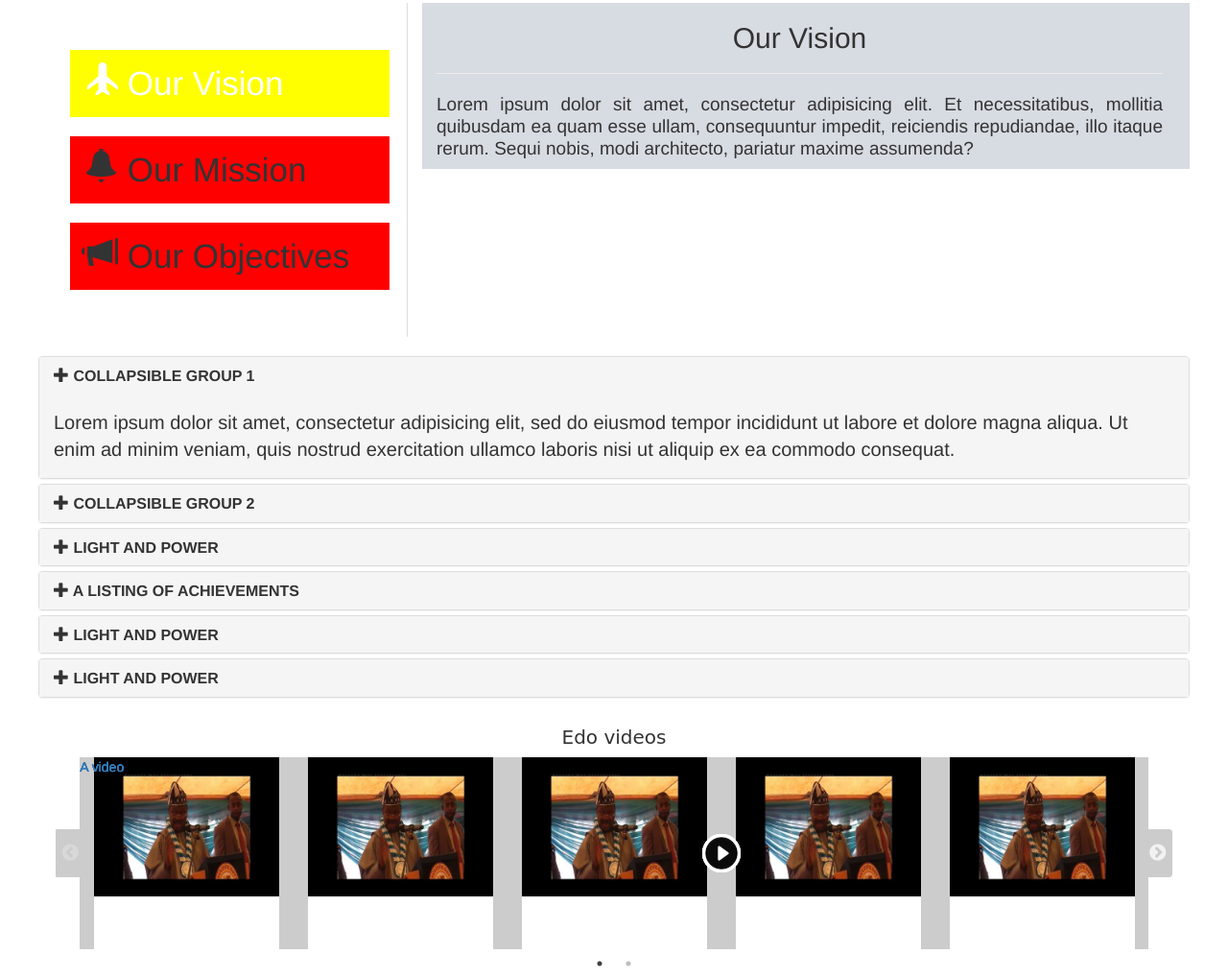
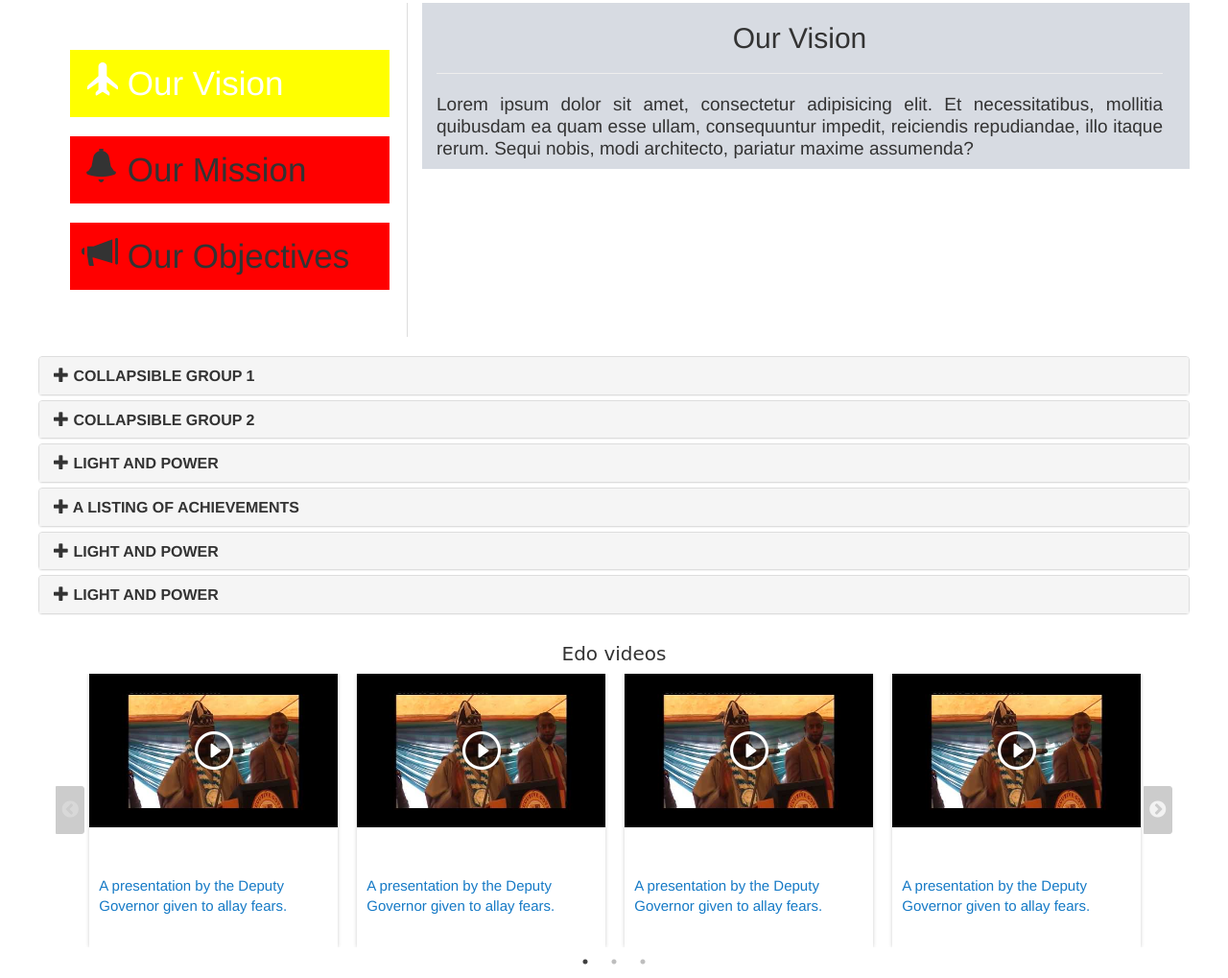
Before and after one commit to oneEyedSunday/edsg_invest, a plain HTML site: page index.html in a window 1280 px wide. Shown: the part 347-1366 px from the top of the page at 96% size. Drawn offline with nearby package versions, Linux system fonts and the light colour scheme.

Commit message:
Completed

```diff
--- a/glyphicon_change.js
+++ b/glyphicon_change.js
@@ -1,5 +1,4 @@
 $('.collapse').on('shown.bs.collapse', function(){
-  console.log($(this));
 $(this).parent().find(".glyphicon-plus").removeClass("glyphicon-plus").addClass("glyphicon-minus").closest(".panel-heading").addClass("active-panel");
 }).on('hidden.bs.collapse', function(){
 $(this).parent().find(".glyphicon-minus").removeClass("glyphicon-minus").addClass("glyphicon-plus").closest(".panel-heading").removeClass("active-panel");
--- a/index.html
+++ b/index.html
@@ -104,13 +104,12 @@
             <div class="panel panel-default">
               <div class="panel-heading"><a data-toggle="collapse" data-parent="#accordion" href="#collapse1">
                 <h4 class="panel-title">
-
                     <span class="glyphicon glyphicon-plus"></span>
                   Collapsible Group 1
                 </h4>
               </div>
                 </a>
-              <div id="collapse1" class="panel-collapse collapse in">
+              <div id="collapse1" class="panel-collapse collapse">
                 <div class="panel-body">Lorem ipsum dolor sit amet, consectetur adipisicing elit,
                 sed do eiusmod tempor incididunt ut labore et dolore magna aliqua. Ut enim ad
                 minim veniam, quis nostrud exercitation ullamco laboris nisi ut aliquip ex ea
@@ -215,78 +214,86 @@
         <!-- <div data-slick='{"slidesToShow": 4, "slidesToScroll": 4}' class="mySlick"> -->
         <div class="slider mySlick">
           <div class="sb-col-md-3 sb-col-sm-4 sb-col-xs-12">
-            <div class="sbvideo">
-              <div class="sbthumbnail">
-                <a href="https://www.youtube.com/watch?v=Ht1hhQ_IQ1g" target="_self" class="sbplay sbmagvid">
-                  <img src="img/default_tbnail.jpg" alt="">
+            <div class="video-block">
+              <div class="thumbnail-block">
+                <a href="https://www.youtube.com/watch?v=Ht1hhQ_IQ1g" target="_self" class="">
+                    <img src="img/default_tbnail.jpg" alt="" class="">
+                    <span class="play-bg"></span>
                 </a>
               </div>
-              <div class="sbcontent">
-                <a href="https://www.youtube.com/watch?v=Ht1hhQ_IQ1g" target="_self" class="sbplay sbmagvid">A video</a>
-                <!-- <div class="sbclear"></div>
-                <div class="sbclear"></div> -->
-              </div>
-              <div class="sbclear"></div>
-            </div>
-            <div class="sbclear"></div>
-          </div>
-          <div class="sb-col-md-3 sb-col-sm-4 sb-col-xs-12">
-            <div class="sbvideo">
-              <div class="sbthumbnail">
-                <a href="https://www.youtube.com/watch?v=Ht1hhQ_IQ1g" target="_self" class="sbplay sbmagvid">
-                    <img src="img/default_tbnail.jpg" alt="">
-                </a>
-              </div>
-              <div class="sbcontent">
-                <a href="https://www.youtube.com/watch?v=Ht1hhQ_IQ1g" target="_self" class="sbplay sbmagvid">A video</a>
+              <div class="meta"></div>
+              <div class="content-block">
+                <a href="https://www.youtube.com/watch?v=Ht1hhQ_IQ1g" target="_self" class="">A presentation by the Deputy Governor given to allay fears.</a>
               </div>
             </div>
           </div>
           <div class="sb-col-md-3 sb-col-sm-4 sb-col-xs-12">
-            <div class="sbvideo">
-              <div class="sbthumbnail">
-                <a href="https://www.youtube.com/watch?v=Ht1hhQ_IQ1g" target="_self" class="sbplay sbmagvid">
-                    <img src="img/default_tbnail.jpg" alt="">
+            <div class="video-block">
+              <div class="thumbnail-block">
+                <a href="https://www.youtube.com/watch?v=Ht1hhQ_IQ1g" target="_self" class="">
+                    <img src="img/default_tbnail.jpg" alt="" class="">
+                    <span class="play-bg"></span>
                 </a>
               </div>
-              <div class="sbcontent">
-                <a href="https://www.youtube.com/watch?v=Ht1hhQ_IQ1g" target="_self" class="sbplay sbmagvid">A video</a>
+              <div class="meta"></div>
+              <div class="content-block">
+                <a href="https://www.youtube.com/watch?v=Ht1hhQ_IQ1g" target="_self" class="">A presentation by the Deputy Governor given to allay fears.</a>
               </div>
             </div>
           </div>
           <div class="sb-col-md-3 sb-col-sm-4 sb-col-xs-12">
-            <div class="sbvideo">
-              <div class="sbthumbnail">
-                <a href="https://www.youtube.com/watch?v=Ht1hhQ_IQ1g" target="_self" class="sbplay sbmagvid">
-                    <img src="img/default_tbnail.jpg" alt="">
+            <div class="video-block">
+              <div class="thumbnail-block">
+                <a href="https://www.youtube.com/watch?v=Ht1hhQ_IQ1g" target="_self" class="">
+                    <img src="img/default_tbnail.jpg" alt="" class="">
+                    <span class="play-bg"></span>
                 </a>
               </div>
-              <div class="sbcontent">
-                <a href="https://www.youtube.com/watch?v=Ht1hhQ_IQ1g" target="_self" class="sbplay sbmagvid">A video</a>
+              <div class="meta"></div>
+              <div class="content-block">
+                <a href="https://www.youtube.com/watch?v=Ht1hhQ_IQ1g" target="_self" class="">A presentation by the Deputy Governor given to allay fears.</a>
               </div>
             </div>
           </div>
           <div class="sb-col-md-3 sb-col-sm-4 sb-col-xs-12">
-            <div class="sbvideo">
-              <div class="sbthumbnail">
-                <a href="https://www.youtube.com/watch?v=Ht1hhQ_IQ1g" target="_self" class="sbplay sbmagvid">
-                    <img src="img/default_tbnail.jpg" alt="">
+            <div class="video-block">
+              <div class="thumbnail-block">
+                <a href="https://www.youtube.com/watch?v=Ht1hhQ_IQ1g" target="_self" class="">
+                    <img src="img/default_tbnail.jpg" alt="" class="">
+                    <span class="play-bg"></span>
                 </a>
               </div>
-              <div class="sbcontent">
-                <a href="https://www.youtube.com/watch?v=Ht1hhQ_IQ1g" target="_self" class="sbplay sbmagvid">A video</a>
+              <div class="meta"></div>
+              <div class="content-block">
+                <a href="https://www.youtube.com/watch?v=Ht1hhQ_IQ1g" target="_self" class="">A presentation by the Deputy Governor given to allay fears.</a>
               </div>
             </div>
           </div>
           <div class="sb-col-md-3 sb-col-sm-4 sb-col-xs-12">
-            <div class="sbvideo">
-              <div class="sbthumbnail">
-                <a href="https://www.youtube.com/watch?v=Ht1hhQ_IQ1g" target="_self" class="sbplay sbmagvid">
-                    <img src="img/default_tbnail.jpg" alt="">
+            <div class="video-block">
+              <div class="thumbnail-block">
+                <a href="https://www.youtube.com/watch?v=Ht1hhQ_IQ1g" target="_self" class="">
+                    <img src="img/default_tbnail.jpg" alt="" class="">
+                    <span class="play-bg"></span>
                 </a>
               </div>
-              <div class="sbcontent">
-                <a href="https://www.youtube.com/watch?v=Ht1hhQ_IQ1g" target="_self" class="sbplay sbmagvid">A video</a>
+              <div class="meta"></div>
+              <div class="content-block">
+                <a href="https://www.youtube.com/watch?v=Ht1hhQ_IQ1g" target="_self" class="">A presentation by the Deputy Governor given to allay fears.</a>
+              </div>
+            </div>
+          </div>
+          <div class="sb-col-md-3 sb-col-sm-4 sb-col-xs-12">
+            <div class="video-block">
+              <div class="thumbnail-block">
+                <a href="https://www.youtube.com/watch?v=Ht1hhQ_IQ1g" target="_self" class="">
+                    <img src="img/default_tbnail.jpg" alt="" class="">
+                    <span class="play-bg"></span>
+                </a>
+              </div>
+              <div class="meta"></div>
+              <div class="content-block">
+                <a href="https://www.youtube.com/watch?v=Ht1hhQ_IQ1g" target="_self" class="">A presentation by the Deputy Governor given to allay fears.</a>
               </div>
             </div>
           </div>
@@ -303,7 +310,7 @@
   <script>
     $(document).ready(function(){
       $('.mySlick').slick({
-        slidesToShow: 5,
+        slidesToShow: 4,
        slidesToScroll: 1,
        dots: true,
        arrows: true,
--- a/styles.css
+++ b/styles.css
@@ -106,18 +106,18 @@ div.panel-heading.active-panel {
 }
 
 .mySlick {
-  background-color: #ccc;
+  background-color: #ffffff;
 }
 
 .slick-arrow {
-  background-color: #fff;
+  background-color: #ccc;
   height: 50px;
   width: 30px;
 }
 .slick-prev, .slick-next {
   display: block;
   color: #000000;
-  background-color: inherit;
+  background-color: #ccc;
   border: 1px solid #ccc;
   border-radius: 0 3px 3px 0;
 }
@@ -127,40 +127,43 @@ section.videos {
   margin: auto;
 }
 
-.longfix {
-  width: 304px;
+.video-block {
+  display: block;
+  margin: 0 10px;
+  box-sizing: border-box;
+  box-shadow: 0 0 4px 0 rgba(0, 0, 0, 0.2);
+  background-color: #ffffff;
 }
 
-.sbvideo {
-  background-color: #ffffff;
-  height: 200px;
-  margin-left: 15px;
-  margin-right: 15px;
+.thumbnail-block {
+  background-color: orange;
+  height: 160px;
+  position: relative;
 }
 
-/*.sbthumbnail {
-  width: 100%;
-  float: left;
-  clear: both;
-  position: relative;
-}*/
-
-.sbthumbnail {
-	width:100%;
-	/*float:left;*/
-	clear:both;
-	position:relative;
-}
-.sbthumbnail img {
-	width:100%;
-	/*float:left;*/
-	clear:both;
-	position:relative;
-	border-radius:0;
-	box-shadow:none;
+.meta {
+  height: 50px;
+  background-color: #ffffff;
 }
 
-.sbplay {
+.thumbnail-block a img {
+  height: 100%;
+  width: 100%;
+}
+
+.content-block {
+  background-color: #ffffff;
+  height: 75px;
+  padding: 0 10px 10px 10px;
+}
+
+.content-block a {
+  font-size: 15px;
+  font-size: 700;
+  color: #167ac6;
+}
+
+.play-bg {
   position: absolute;
   top: 0;
   left: 0;
@@ -169,13 +172,3 @@ section.videos {
   z-index: 1;
   background: url(img/play.png) no-repeat center center;
 }
-
-.sbclear {
-  content: '';
-  clear: both;
-}
-
-.sbcontent {
-  background-color: #ffffff;
-  color: blue;
-}
```
